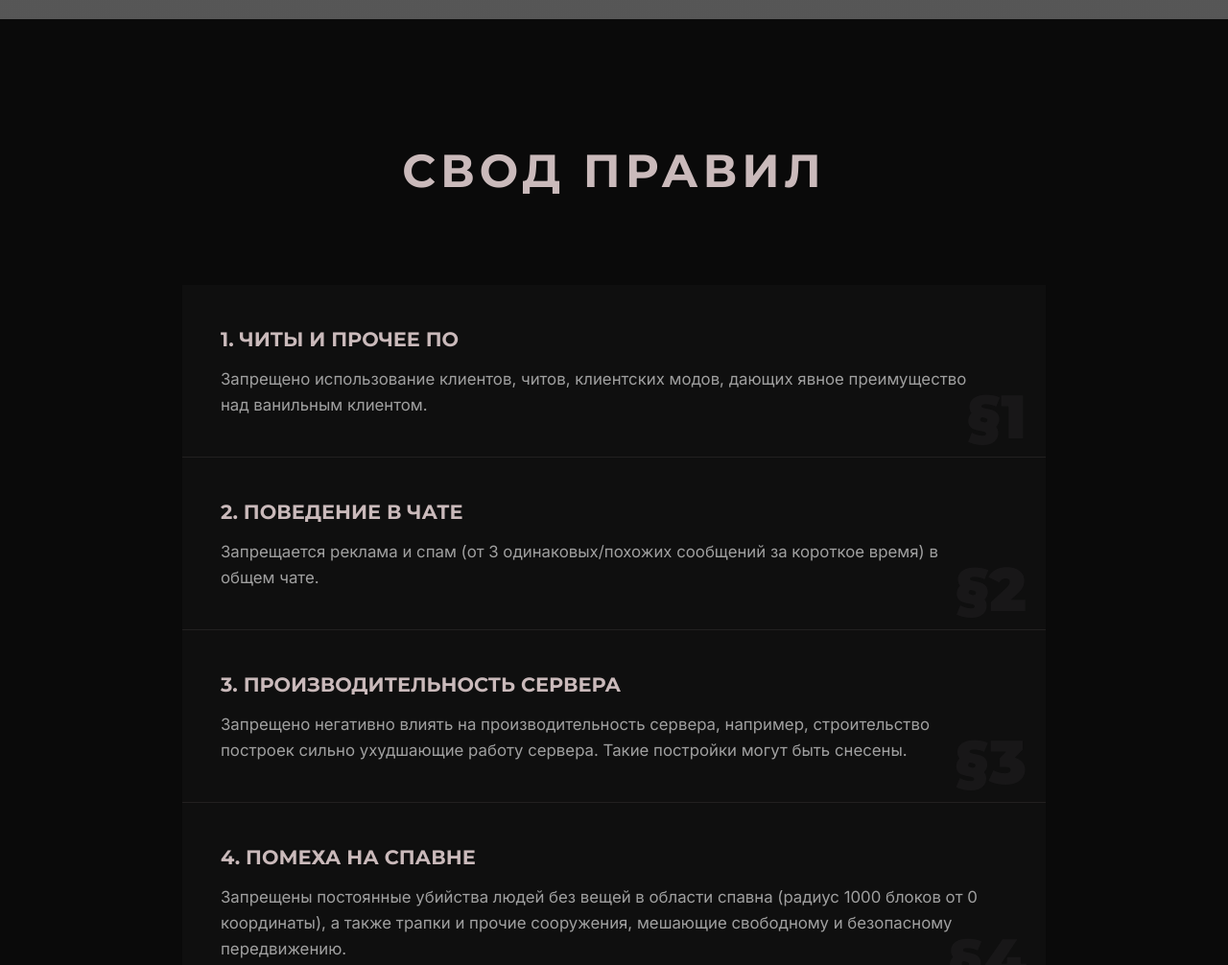
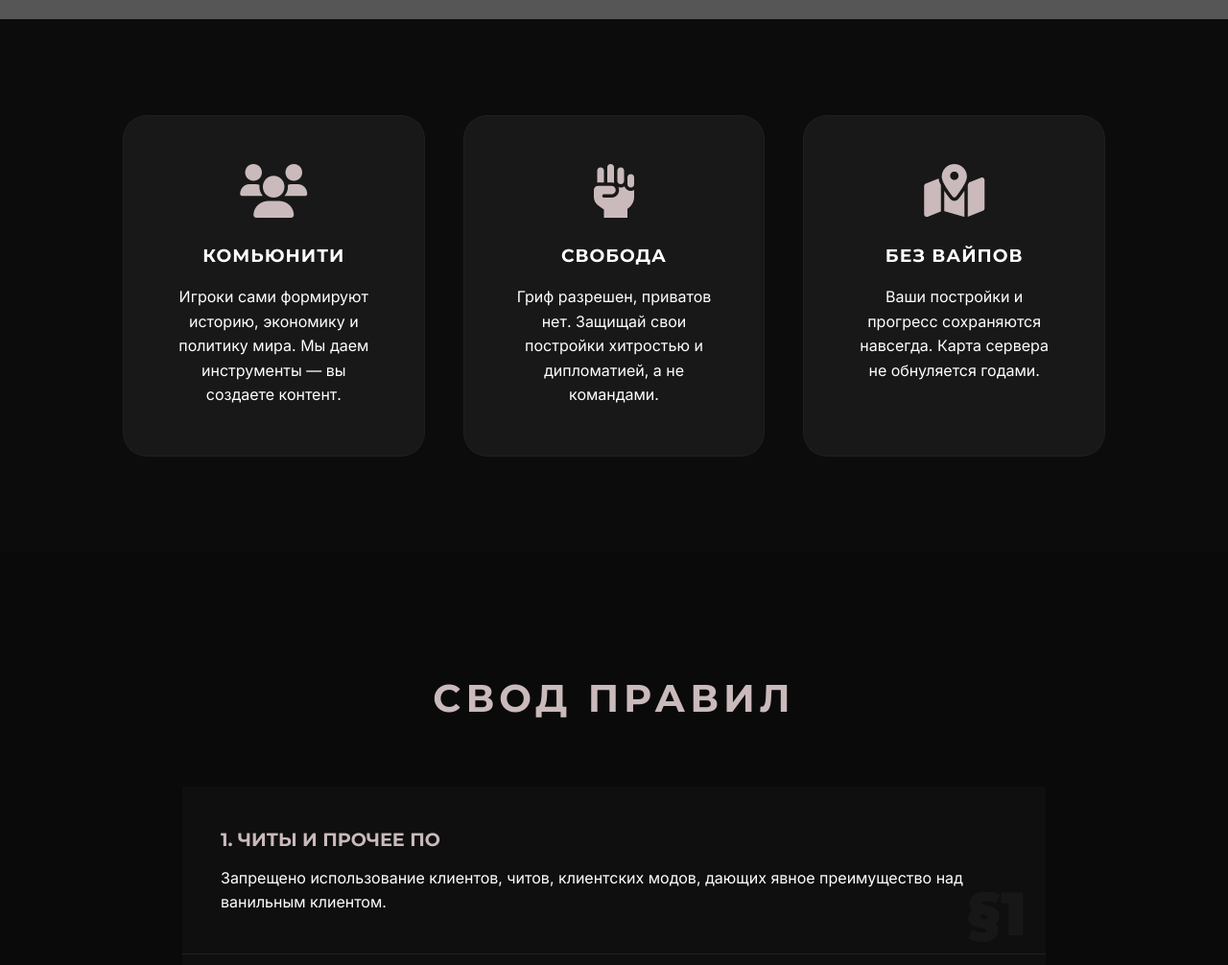
Before and after one commit to mc1k1o/mc1k1o.github.io, a plain HTML site: page index.html in a window 1280 px wide. Shown: the part 780-1786 px from the top of the page at 96% size. Drawn offline with Linux system fonts and the light colour scheme; no server answers; grey boxes are pictures that could not be loaded.

Commit message:
Add files via upload

```diff
--- a/index.html
+++ b/index.html
@@ -4,9 +4,7 @@
     <meta charset="UTF-8">
     <meta name="viewport" content="width=device-width, initial-scale=1.0">
     <title>1k1o — Игровой проект Minecraft</title>
-
     <link rel="icon" href="favicon.ico" type="image/x-icon">
-
     <link href="https://fonts.googleapis.com/css2?family=Montserrat:wght@700;900&family=Inter:wght@400;600&display=swap" rel="stylesheet">
     <link rel="stylesheet" href="https://cdnjs.cloudflare.com/ajax/libs/font-awesome/6.0.0/css/all.min.css">
     <style>
@@ -30,7 +28,6 @@
             overflow-x: hidden;
         }
 
-        /* Хедер с плавным растворением */
         header {
             display: flex;
             justify-content: center;
@@ -98,7 +95,6 @@
             box-shadow: 0 0 20px rgba(var(--primary-rgb), 0.4);
         }
 
-        /* Главный экран */
         .hero {
             height: 100vh;
             display: flex;
@@ -127,7 +123,6 @@
             letter-spacing: 0.5px;
         }
 
-        /* Виджет онлайна */
         .status-tag {
             display: flex;
             align-items: center;
@@ -139,7 +134,6 @@
             font-weight: 600;
             margin-bottom: 35px;
             backdrop-filter: blur(12px);
-            box-shadow: 0 8px 32px rgba(0, 0, 0, 0.2);
         }
 
         .status-dot { width: 10px; height: 10px; border-radius: 50%; background: #444; }
@@ -159,7 +153,6 @@
             display: flex;
             align-items: center;
             gap: 15px;
-            box-shadow: 0 10px 30px rgba(0,0,0,0.5);
         }
 
         .ip-text { font-family: monospace; font-size: 1.5rem; color: var(--primary); font-weight: bold; padding: 0 20px; }
@@ -177,77 +170,92 @@
             transition: 0.3s;
         }
 
-        .copy-btn:hover { background: #fff; transform: translateY(-2px); }
+        .features {
+            padding: 100px 10%;
+            display: grid;
+            grid-template-columns: repeat(auto-fit, minmax(300px, 1fr));
+            gap: 40px;
+            background: #0c0c0c;
+        }
 
-        /* Свод правил */
+        .feature-card {
+            background: var(--card-bg);
+            padding: 50px;
+            border-radius: 25px;
+            text-align: center;
+            border: 1px solid rgba(255,255,255,0.03);
+            transition: 0.3s ease;
+        }
+
+        .feature-card:hover {
+            border-color: var(--primary);
+            transform: translateY(-10px);
+        }
+
+        .feature-card i {
+            font-size: 3.5rem;
+            color: var(--primary);
+            margin-bottom: 25px;
+        }
+
+        .feature-card h3 {
+            font-family: 'Montserrat', sans-serif;
+            margin-bottom: 15px;
+            text-transform: uppercase;
+            letter-spacing: 1px;
+        }
+
         .rules-wrapper {
             padding: 120px 5%;
             background: #0a0a0a;
-            position: relative;
         }
 
-        .rules-header {
+        .rules-header { text-align: center; margin-bottom: 60px; }
+        .rules-header h2 { font-family: 'Montserrat', sans-serif; font-size: 2.5rem; color: var(--primary); text-transform: uppercase; letter-spacing: 5px; }
+
+        .codex { max-width: 900px; margin: 0 auto; counter-reset: rule-n; }
+        .rule-item { display: flex; gap: 30px; padding: 40px; background: rgba(255,255,255,0.02); border-bottom: 1px solid rgba(var(--primary-rgb), 0.1); position: relative; }
+        .rule-item::before { counter-increment: rule-n; content: "§" counter(rule-n); font-family: 'Montserrat', sans-serif; font-size: 4rem; font-weight: 900; color: rgba(var(--primary-rgb), 0.05); position: absolute; right: 20px; bottom: -10px; }
+        .rule-content h3 { font-family: 'Montserrat', sans-serif; color: var(--primary); margin-bottom: 12px; font-size: 1.2rem; text-transform: uppercase; }
+
+        .social-section {
+            padding: 100px 5%;
             text-align: center;
-            margin-bottom: 80px;
+            background: #0c0c0c;
         }
 
-        .rules-header h2 {
-            font-family: 'Montserrat', sans-serif;
-            font-size: 3rem;
-            color: var(--primary);
-            text-transform: uppercase;
-            letter-spacing: 5px;
+        .tg-card {
+            max-width: 550px;
+            margin: 0 auto;
+            background: #161616;
+            padding: 50px;
+            border-radius: 30px;
+            border-bottom: 4px solid #24A1DE;
+            box-shadow: 0 20px 50px rgba(0,0,0,0.5);
         }
 
-        .codex {
-            max-width: 900px;
-            margin: 0 auto;
-            counter-reset: rule-n;
+        .btn-tg {
+            display: inline-flex;
+            align-items: center;
+            gap: 12px;
+            background: #24A1DE;
+            color: white;
+            padding: 18px 40px;
+            border-radius: 15px;
+            text-decoration: none;
+            font-weight: bold;
+            margin-top: 25px;
+            transition: 0.3s;
+            text-transform: uppercase;
+            font-family: 'Montserrat', sans-serif;
         }
 
-        .rule-item {
-            display: flex;
-            gap: 30px;
-            padding: 40px;
-            background: rgba(255,255,255,0.02);
-            border-bottom: 1px solid rgba(var(--primary-rgb), 0.1);
-            transition: 0.4s;
-            position: relative;
-            overflow: hidden;
-        }
-
-        .rule-item:hover { background: rgba(var(--primary-rgb), 0.05); }
-
-        .rule-item::before {
-            counter-increment: rule-n;
-            content: "§" counter(rule-n);
-            font-family: 'Montserrat', sans-serif;
-            font-size: 4rem;
-            font-weight: 900;
-            color: rgba(var(--primary-rgb), 0.05);
-            position: absolute;
-            right: 20px;
-            bottom: -10px;
-        }
-
-        .rule-content h3 {
-            font-family: 'Montserrat', sans-serif;
-            color: var(--primary);
-            margin-bottom: 12px;
-            font-size: 1.3rem;
-            text-transform: uppercase;
-        }
-
-        .rule-content p {
-            color: var(--text-dim);
-            font-size: 1.05rem;
-            max-width: 800px;
-        }
+        .btn-tg:hover { background: #31b3f0; transform: scale(1.05); }
 
         footer { padding: 60px 5%; text-align: center; background: #080808; border-top: 1px solid rgba(255,255,255,0.05); }
-        .mojang-disclaimer { font-size: 0.75rem; color: #444; margin-top: 20px; letter-spacing: 1px; }
+        .mojang-disclaimer { font-size: 0.75rem; color: #444; margin-top: 20px; }
 
-        #toast { position: fixed; bottom: 30px; left: 50%; transform: translateX(-50%); background: #fff; color: #000; padding: 15px 35px; border-radius: 12px; font-weight: 900; font-family: 'Montserrat', sans-serif; display: none; z-index: 2000; box-shadow: 0 10px 40px rgba(0,0,0,0.5); }
+        #toast { position: fixed; bottom: 30px; left: 50%; transform: translateX(-50%); background: #fff; color: #000; padding: 15px 35px; border-radius: 12px; font-weight: 900; font-family: 'Montserrat', sans-serif; display: none; z-index: 2000; }
     </style>
 </head>
 <body>
@@ -277,11 +285,28 @@
     </div>
 </section>
 
+<section class="features">
+    <div class="feature-card">
+        <i class="fas fa-users"></i>
+        <h3>Комьюнити</h3>
+        <p>Игроки сами формируют историю, экономику и политику мира. Мы даем инструменты — вы создаете контент.</p>
+    </div>
+    <div class="feature-card">
+        <i class="fas fa-fist-raised"></i>
+        <h3>Свобода</h3>
+        <p>Гриф разрешен, приватов нет. Защищай свои постройки хитростью и дипломатией, а не командами.</p>
+    </div>
+    <div class="feature-card">
+        <i class="fas fa-map-marked-alt"></i>
+        <h3>Без вайпов</h3>
+        <p>Ваши постройки и прогресс сохраняются навсегда. Карта сервера не обнуляется годами.</p>
+    </div>
+</section>
+
 <section class="rules-wrapper" id="rules">
     <div class="rules-header">
         <h2>Свод правил</h2>
     </div>
-
     <div class="codex">
         <div class="rule-item">
             <div class="rule-content">
@@ -289,34 +314,40 @@
                 <p>Запрещено использование клиентов, читов, клиентских модов, дающих явное преимущество над ванильным клиентом.</p>
             </div>
         </div>
-
         <div class="rule-item">
             <div class="rule-content">
                 <h3>2. Поведение в чате</h3>
                 <p>Запрещается реклама и спам (от 3 одинаковых/похожих сообщений за короткое время) в общем чате.</p>
             </div>
         </div>
-
         <div class="rule-item">
             <div class="rule-content">
                 <h3>3. Производительность сервера</h3>
-                <p>Запрещено негативно влиять на производительность сервера, например, строительство построек сильно ухудшающие работу сервера. Такие постройки могут быть снесены.</p>
+                <p>Запрещено строительство построек, критически ухудшающих работу сервера. Такие объекты будут снесены.</p>
             </div>
         </div>
-
         <div class="rule-item">
             <div class="rule-content">
                 <h3>4. Помеха на спавне</h3>
-                <p>Запрещены постоянные убийства людей без вещей в области спавна (радиус 1000 блоков от 0 координаты), а также трапки и прочие сооружения, мешающие свободному и безопасному передвижению.</p>
+                <p>Запрещены массовые убийства новичков в радиусе 1000 блоков от 0 0 и создание ловушек, мешающих движению.</p>
             </div>
         </div>
-
         <div class="rule-item">
             <div class="rule-content">
                 <h3>5. Гриферство</h3>
-                <p>Гриф нежелателен. Ведь это свободный SMP-сервер, а не тотальная анархия.</p>
+                <p>Гриф нежелателен. Мы стремимся к формату свободного SMP, а не тотального хаоса.</p>
             </div>
         </div>
+    </div>
+</section>
+
+<section class="social-section">
+    <div class="tg-card">
+        <h2 style="font-family: 'Montserrat'; text-transform: uppercase;">Наше сообщество</h2>
+        <p style="margin-top: 10px; color: var(--text-dim);">Новости, ивенты и общение с администрацией в нашем Telegram.</p>
+        <a href="https://t.me/mc1k1o" class="btn-tg" target="_blank">
+            <i class="fab fa-telegram-plane"></i> В КАНАЛ ПРОЕКТА
+        </a>
     </div>
 </section>
 
```
